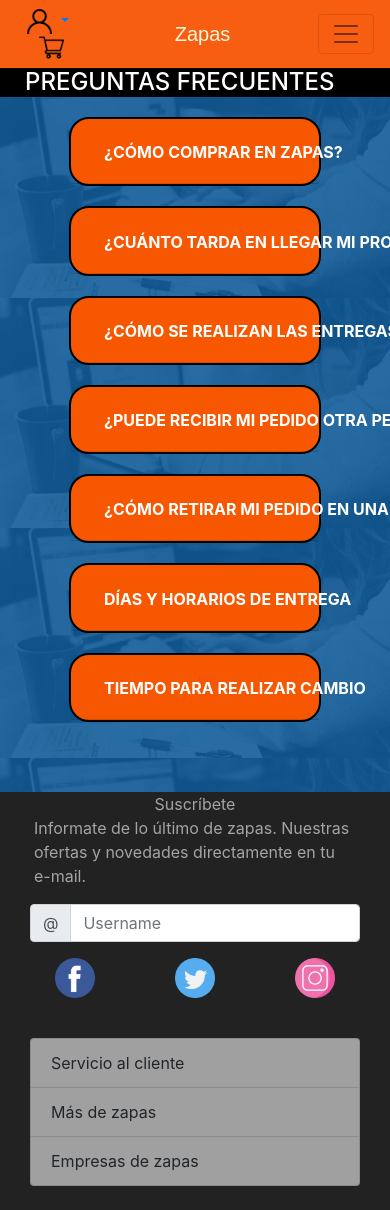
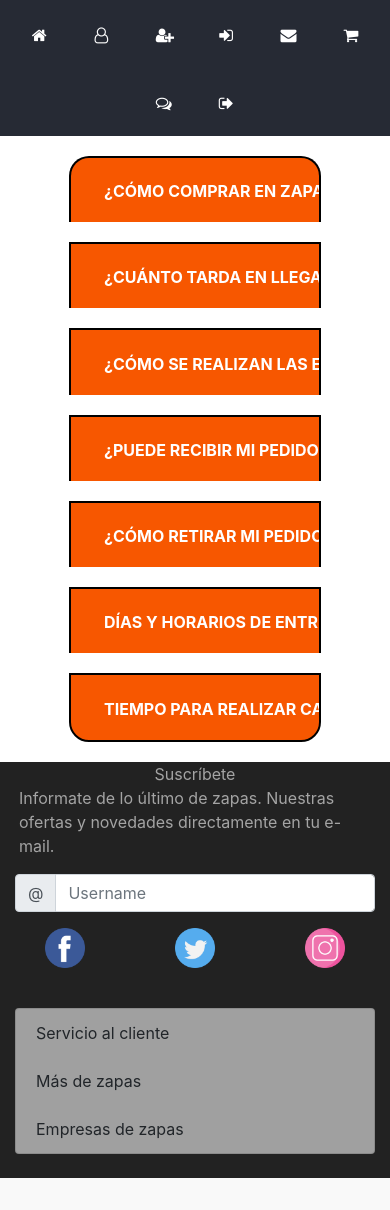
Before and after one commit to f-roldan/SMOBS, a PHP site: page /faq.php in a window 390 px wide; the page is wider, and only the part inside the window is pictured. After the commit the page ends 1178 px from the top of that part, so only its background shows below. Run offline with PHP 8.4, Linux system fonts and the light colour scheme; some libraries are stand-ins or nearby versions.

Commit message:
pasé el resto de los archivos a .php y linkie todo

```diff
--- a/css/style.css
+++ b/css/style.css
@@ -254,14 +254,19 @@ section .card{
   border-radius: 20px;
   width: 70%;
 }
+.card-body{
+  background-color: white;
+}
+section .btn {
 
-section .btn {
   color: #fff;
   font-weight: bold;
   text-align: center;
   text-decoration: none;
   width: 100%;
 }
+
+
 
 .producto{
   padding-bottom: 120px;
--- a/html/faq.php
+++ b/html/faq.php
@@ -6,6 +6,11 @@
     <meta charset="utf-8">
     <meta name="viewport" content="width=device-width, initial-scale=1, shrink-to-fit=no">
     <link rel="stylesheet" href="../css/style.css">
+    <link rel="stylesheet" href="../css/fontello.css">
+    <!--Fuentes-->
+    <link href="https://fonts.googleapis.com/css?family=Open+Sans:400,700|Roboto:300,400,500&display=swap" rel="stylesheet">
+    <!-- Bootstrap CSS -->
+    <link rel="stylesheet" href="https://stackpath.bootstrapcdn.com/bootstrap/4.4.1/css/bootstrap.min.css" integrity="sha384-Vkoo8x4CGsO3+Hhxv8T/Q5PaXtkKtu6ug5TOeNV6gBiFeWPGFN9MuhOf23Q9Ifjh" crossorigin="anonymous">
     <link href="https://fonts.googleapis.com/css?family=Didact+Gothic&display=swap" rel="stylesheet">
     <!--Fuentes-->
     <link href="https://fonts.googleapis.com/css?family=Lato&display=swap" rel="stylesheet">
@@ -16,55 +21,11 @@
 </head>
 
 <body>
-    <div class="container-fluid">
-        <header class="col-12 p-0">
-            <nav class="navbar navbar-expand-lg navbar-light">
-                <!-- Login y carrito de compras -->
-                <div class="login text-center">
-                    <li id="botonLogin" class="nav-item dropdown">
-                        <a class="nav-link dropdown-toggle " href="#" id="navbarDropdownMenuLink" data-toggle="dropdown"
-                            aria-haspopup="true" aria-expanded="false">
-                            <img width="25" height="25" src="../design/icono/usuario.png" alt="">
-                        </a>
-                        <div class="dropdown-menu" aria-labelledby="navbarDropdownMenuLink">
-                            <a class="dropdown-item" href="#">Ingresá</a>
-                            <a class="dropdown-item" href="registro.html">Registrate</a>
-                            <div class="dropdown-divider"></div>
-                            <a class="dropdown-item" href="perfil.html">Tu Perfil</a>
-
-                        </div>
-                    </li>
-                    <a href=""><img class="" width="25" height="25" src="../design/icono/carro-de-la-compra.png"
-                            alt=""></a>
-                </div>
-                <!-- Menú de opciones -->
-                <div class="collapse navbar-collapse opciones" id="navbarNavAltMarkup">
-                    <div class="navbar-nav">
-                        <a class="btn btn-outline-light" href="home.html">Home</a>
-                        <a class="btn btn-outline-light" href="calzado.html">Novedades</a>
-                        <a class="btn btn-outline-light" href="contacto.html">Contactos</a>
-                        <a class="btn btn-outline-light" href="faq.html">F.A.Q - Preguntas Frecuentes</a>
-                    </div>
-                </div>
-                <!-- Nombre de la marca e ícono -->
-                <div class="contenedorNombre text-center">
-                    <a id="nombre" class="navbar-brand" href="home.html">Zapas</a>
-                </div>
-                <div class="">
-                    <!-- Boton de expanción -->
-                    <button class="navbar-toggler" type="button" data-toggle="collapse"
-                        data-target="#navbarNavAltMarkup" aria-controls="navbarNavAltMarkup" aria-expanded="false"
-                        aria-label="Toggle navigation">
-                        <span class="navbar-toggler-icon"></span>
-                    </button>
-                </div>
-            </nav>
-        </header>
-        <!-- Fin Header(Barra de navegación)-->
-
-        <!-- Comienzo section FAQ-->
-      <section class="faq">
-        <div class="titulo-faq"><h4 class="col-12">PREGUNTAS FRECUENTES</h4></div>
+  <div class="container-fluid">
+      <div class="row">
+          <?php require_once("header.php"); ?>
+          <main class="col">
+            <section>
         <div class="accordion col-12" id="accordionExample">
           <div class="card">
             <div class="card-header" id="headingOne">
@@ -186,8 +147,12 @@
             </div>
           </div>
         </div>
+          </main>
+</section>
 
-      </section>
+
+
+
 
         <!-- Comienzo Footer -->
         <footer class="container-fluid d-flex justify-content-center">
```
Also changed, not shown: html/calzado.php (renamed from html/calzado.html, +6 -6 lines), html/carritoCompra.html (deleted, +0 -290 lines), html/carritoCompra.php (added, +290 -0 lines), html/home.php (+7 -7 lines), html/login.php (+10 -2 lines), html/producto.php (+5 -5 lines).
